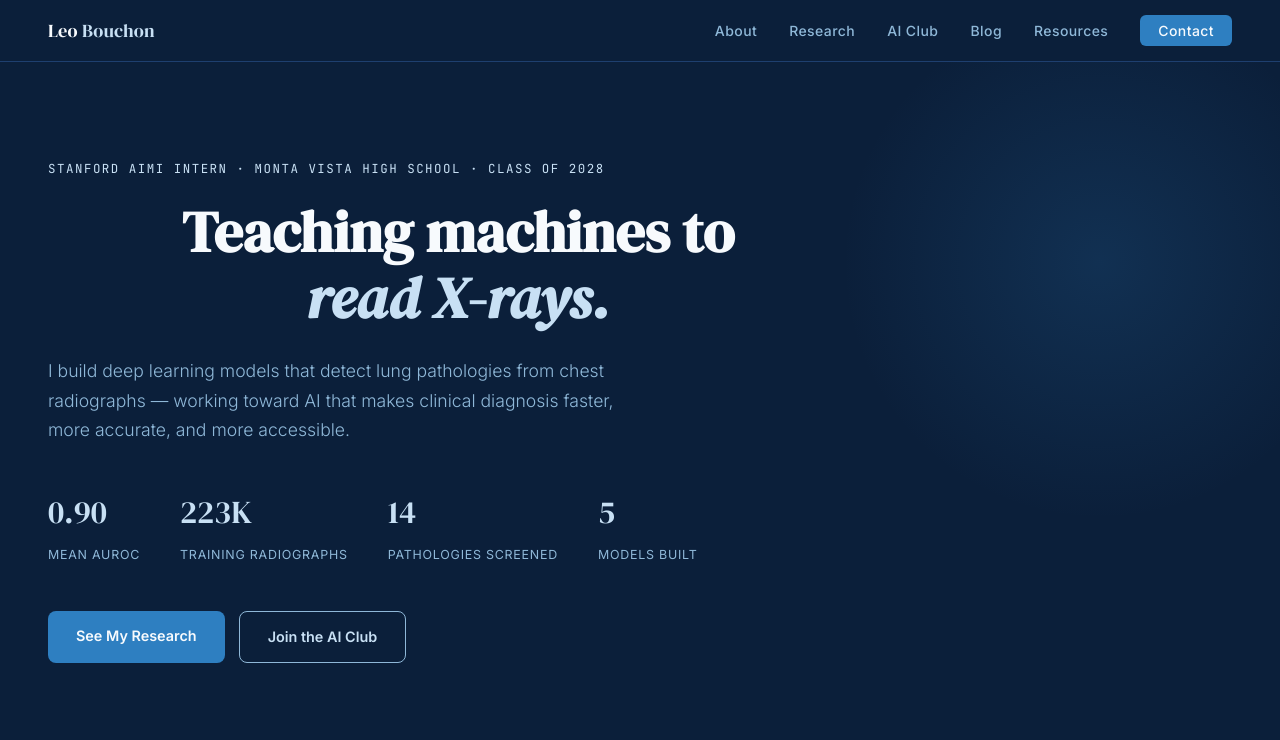
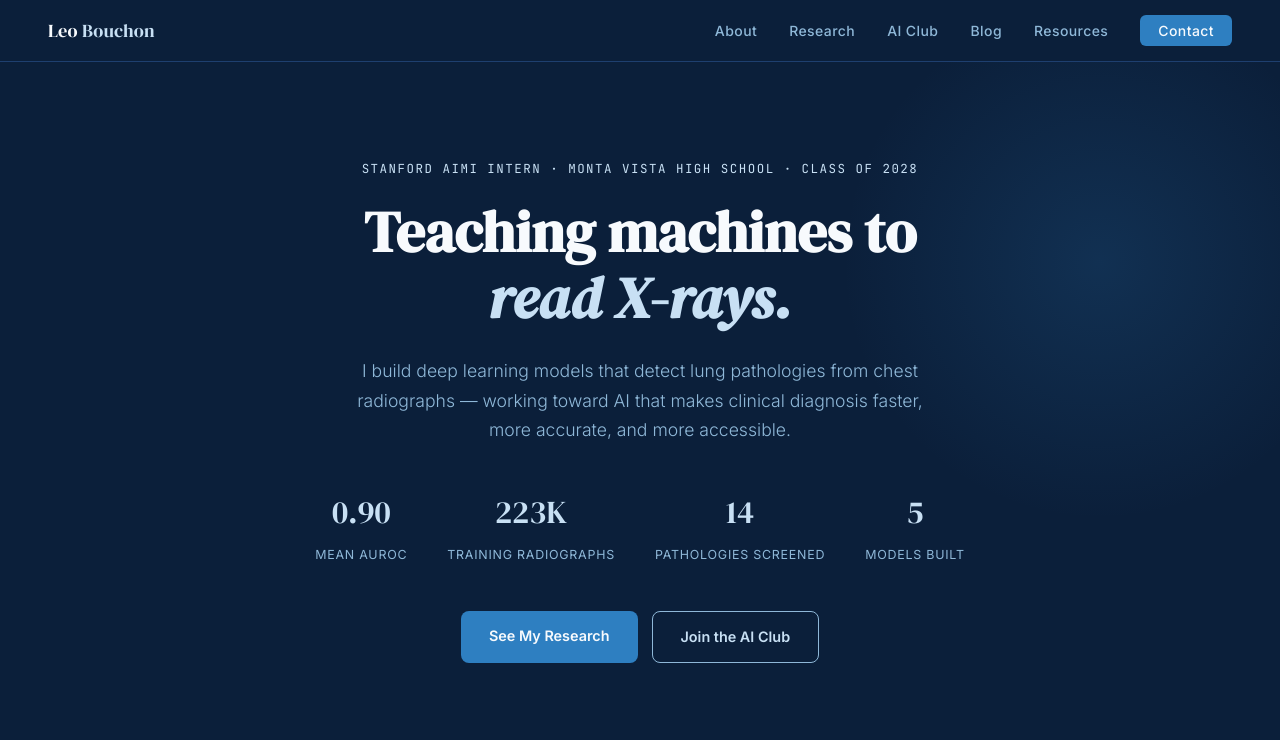
Before and after one commit to LeoBouchon/ai-research-site, a plain HTML site: page index.html in a window 1280 px wide. Shown: the top 740 px of the page. Drawn offline with Linux system fonts and the light colour scheme.

Commit message:
Fully center homepage hero section content
Center all hero elements — eyebrow, heading, subtitle, stats, and buttons — by centering the hero-inner container and adding justify-content: center to flex rows.

Co-Authored-By: Claude Sonnet 4.6 <noreply@anthropic.com>

```diff
--- a/style.css
+++ b/style.css
@@ -133,6 +133,8 @@ footer .footer-links { display: flex; justify-content: center; gap: 28px; margin
 
 .hero-inner {
   max-width: 820px;
+  margin: 0 auto;
+  text-align: center;
   position: relative;
   z-index: 1;
 }
@@ -152,7 +154,6 @@ footer .footer-links { display: flex; justify-content: center; gap: 28px; margin
   line-height: 1.15;
   color: var(--white);
   margin-bottom: 24px;
-  text-align: center;
 }
 
 .hero h1 em {
@@ -164,7 +165,7 @@ footer .footer-links { display: flex; justify-content: center; gap: 28px; margin
   font-size: 1.1rem;
   color: var(--ice-dim);
   max-width: 580px;
-  margin-bottom: 40px;
+  margin: 0 auto 40px;
   font-weight: 300;
 }
 
@@ -173,6 +174,7 @@ footer .footer-links { display: flex; justify-content: center; gap: 28px; margin
   gap: 40px;
   margin-bottom: 44px;
   flex-wrap: wrap;
+  justify-content: center;
 }
 
 .hero-stat-val {
@@ -189,7 +191,7 @@ footer .footer-links { display: flex; justify-content: center; gap: 28px; margin
   text-transform: uppercase;
 }
 
-.btn-row { display: flex; gap: 14px; flex-wrap: wrap; }
+.btn-row { display: flex; gap: 14px; flex-wrap: wrap; justify-content: center; }
 
 .btn {
   display: inline-block;
```
